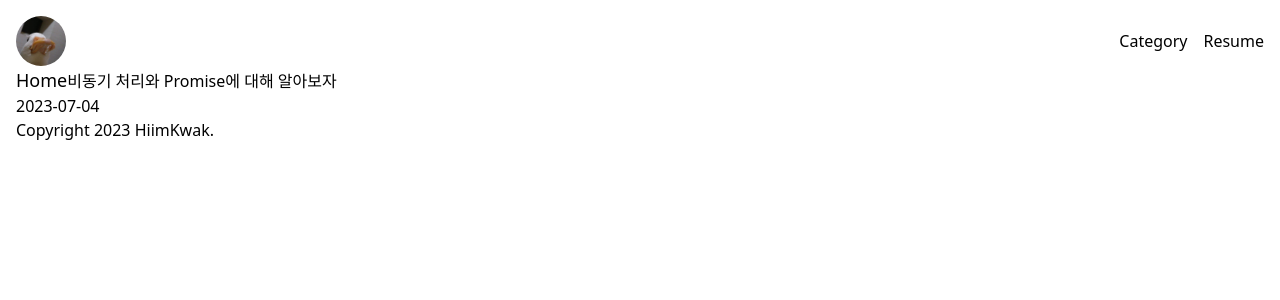
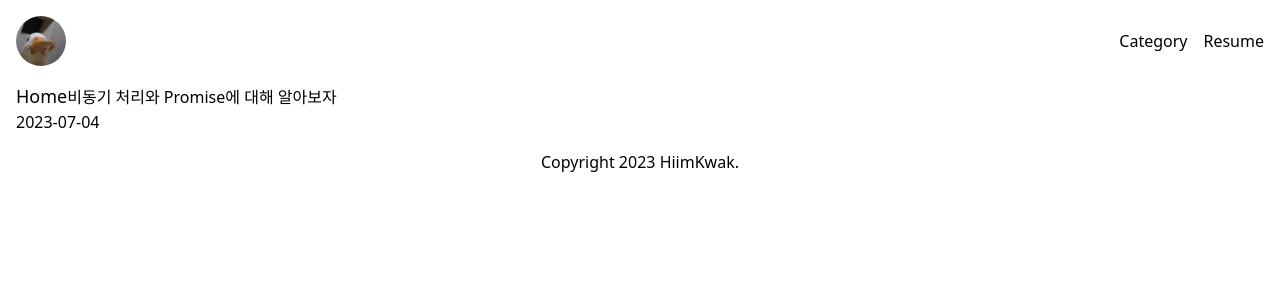
Before and after one commit to HiimKwak/HiimKwak.blog, a Next.js app in the folder nextjs-blog-v12/: page / in a window 1280 px wide. Shown: the top 300 px of the page. Built offline with nearby package versions, Linux system fonts and the light colour scheme.

Commit message:
style: styling navbar and layout

```diff
--- a/nextjs-blog-v12/components/Footer.tsx
+++ b/nextjs-blog-v12/components/Footer.tsx
@@ -1,4 +1,8 @@
 export default function Footer() {
   const year = new Date().getFullYear();
-  return <footer>Copyright {year} HiimKwak.</footer>;
+  return (
+    <footer className="flex items-center justify-center">
+      Copyright {year} HiimKwak.
+    </footer>
+  );
 }
--- a/nextjs-blog-v12/components/Layout.tsx
+++ b/nextjs-blog-v12/components/Layout.tsx
@@ -8,7 +8,7 @@ interface LayoutProps {
 
 export default function RootLayout({ children }: LayoutProps) {
   return (
-    <div className="flex flex-col p-4 mx-auto">
+    <div className="flex flex-col gap-4 p-4 mx-auto">
       <Head>
         <title>내 블로그</title>
       </Head>
```
